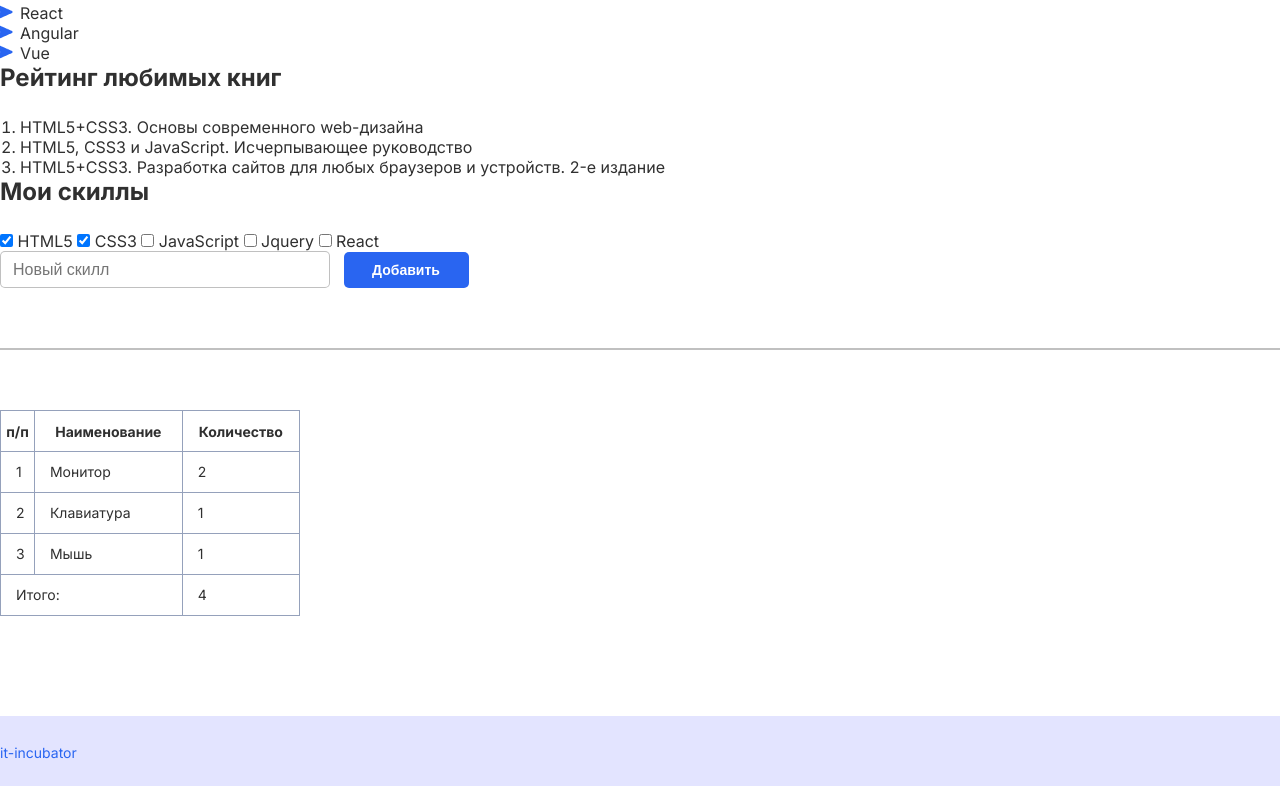
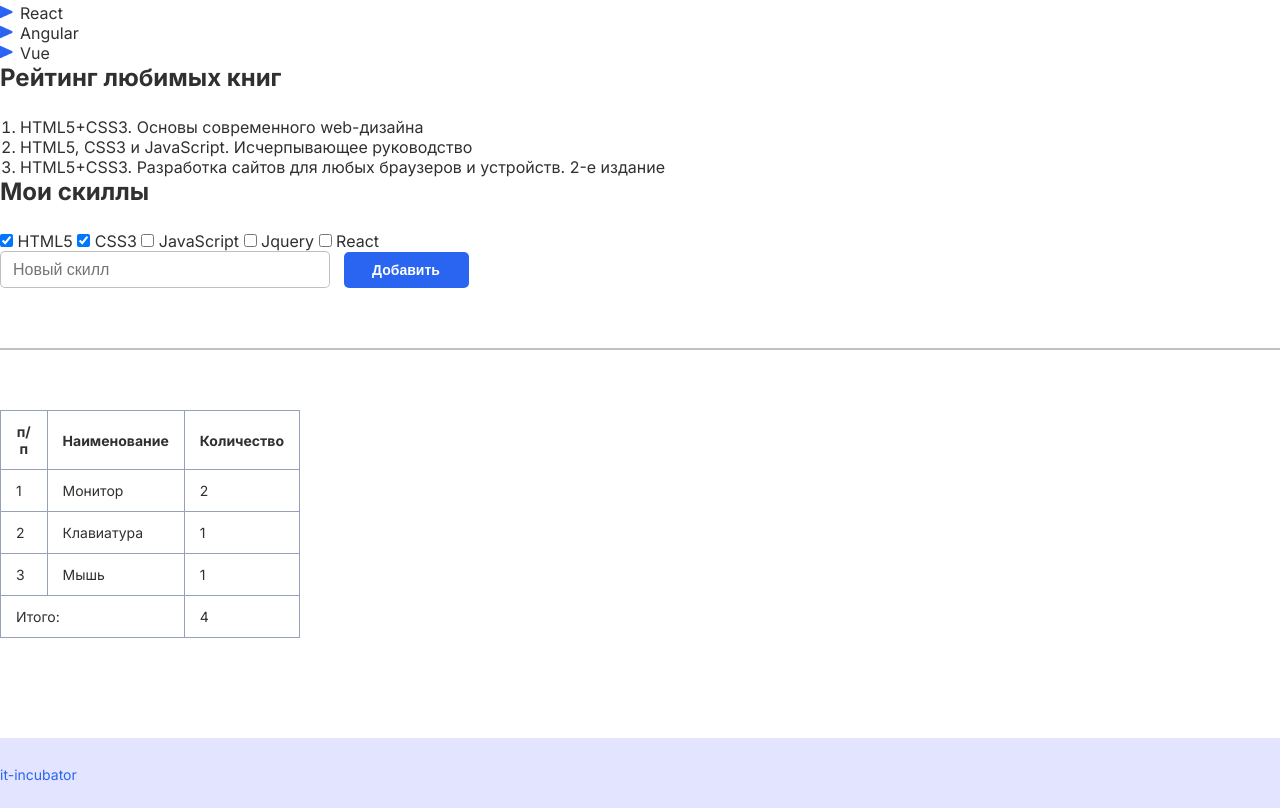
Before and after one commit to OlegZHL/2-hw-with-auto-test-html-css-main, a plain HTML site: page index.html in a window 1280 px wide. Shown: the part 781-1589 px from the top of the page. Before the commit the page ends 1567 px from the top, so only its background shows below. Drawn offline with Linux system fonts and the light colour scheme.

Commit message:
22.12.2024-corrections

```diff
--- a/style.css
+++ b/style.css
@@ -71,7 +71,7 @@ select {
 
 .frameworks-list {
     list-style-image: url(image/Vector\ \(1\).png);
-    padding-left: 20px;
+    padding: 0px 20px;
     font-weight: 400;
     font-size: 16px;
 }
@@ -79,7 +79,7 @@ select {
 .books-list {
     font-weight: 400;
     font-size: 16px;
-    padding-left: 20px;
+    padding: 0px 20px;
 }
 
 .label {
@@ -123,16 +123,13 @@ table {
 }
 
 td {
-    padding-left: 15px;
-    padding-bottom: 12px;
-    padding-top: 11px;
+    padding: 12px 15px;
     font-weight: 400;
 }
 
 th {
 font-weight: 700;
-padding-top: 12px;
-padding-bottom: 11px;
+padding: 12px 15px;
 text-align: center;
 }
 
@@ -140,8 +137,8 @@ text-align: center;
 footer {
     background-color: rgba(163, 167, 255, 0.3);
     height: 70px;
-    padding-top: 26px;
-    padding-bottom: 27px;
+    padding: 26px 0px;
+
 }
 
 .footer-link {
```
